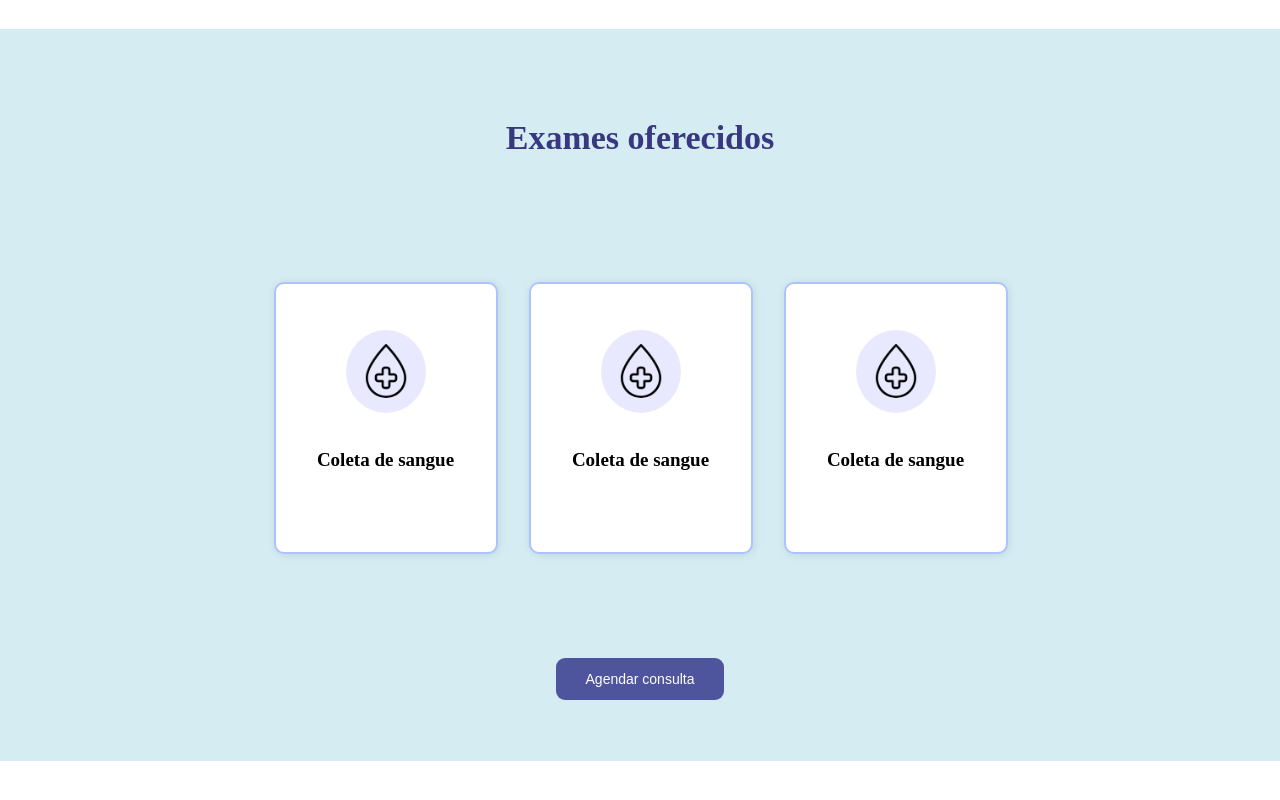
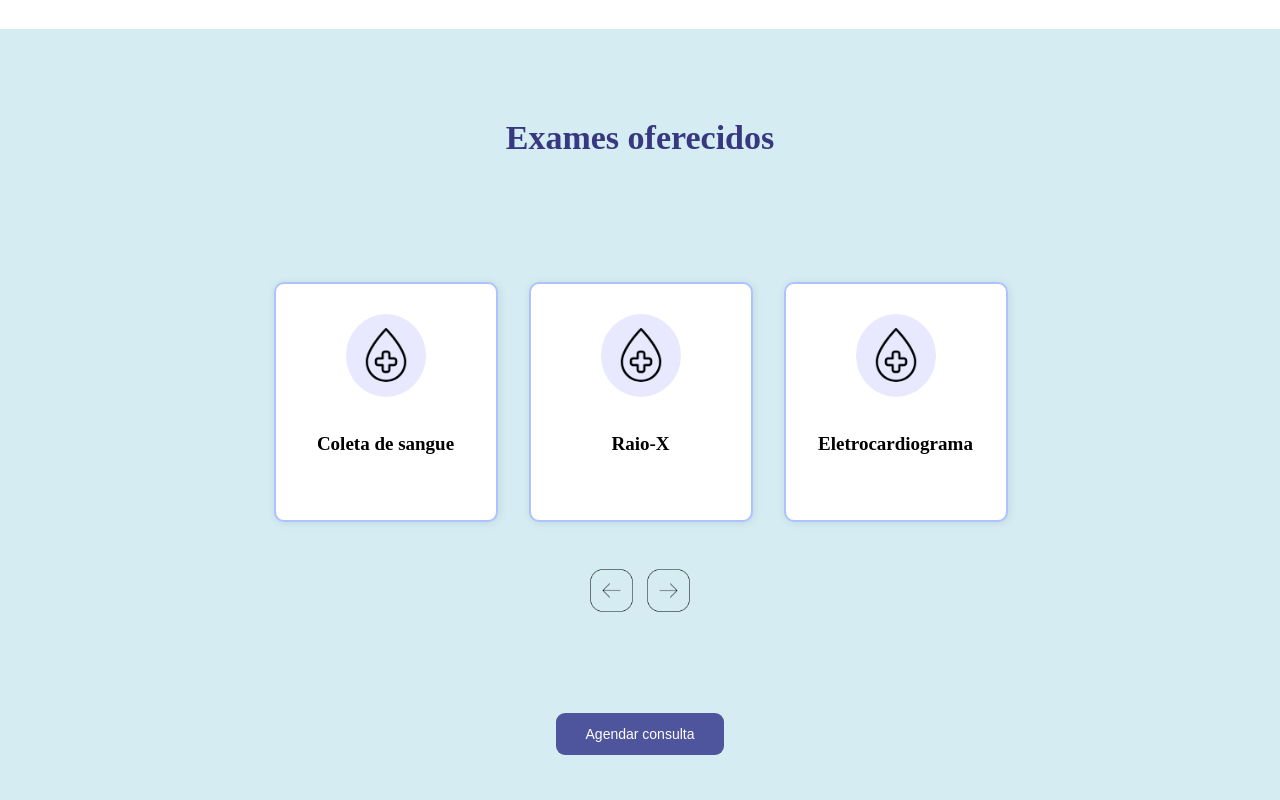
Before and after one commit to hellenpaula/projeto-clinica-medica, a React (Vite) app: page / in a window 1280 px wide. Shown: the part 2546-3346 px from the top of the page. Before the commit the page ends 3307 px from the top, so only its background shows below. Built offline with nearby package versions, Linux system fonts and the light colour scheme.

Commit message:
feat: atualizando slider e setas da seção exames

```diff
--- a/src/components/principal/SectionExames/CardsExames.css
+++ b/src/components/principal/SectionExames/CardsExames.css
@@ -3,7 +3,7 @@
 .CardExames {
     background-color: white;
     width: 14rem;
-    height: 17rem;
+    height: 15rem;
     display: flex;
     flex-direction: column;
     align-items: center;
@@ -45,6 +45,13 @@
 
 }
 
+@media(min-width: 500px) {
+    .CardExames {
+        width: 13rem;
+    }
+}
+
+
 @media(min-width: 800px) {
     .CardExames {
         width: 14rem;
--- a/src/components/principal/SectionExames/CardsExames.jsx
+++ b/src/components/principal/SectionExames/CardsExames.jsx
@@ -1,15 +1,15 @@
 
 // css
 import  './CardsExames.css'
+import { forwardRef } from 'react';
 
-
-function CardsExames(props) {
+const CardsExames = forwardRef((props, ref) => {
     return(
-        <div className="CardExames">
+        <div className="CardExames" ref={ref}>
             <img src={props.ImagemIconeExames} alt="" className="ImgIconeExames" />
             <h4 className="TituloCardExames">{props.TituloCardExames}</h4>
         </div>
     )
-}
+});
 
 export default CardsExames;
--- a/src/components/principal/SectionExames/SectionExames.css
+++ b/src/components/principal/SectionExames/SectionExames.css
@@ -17,15 +17,44 @@
 
 .ContainerCardsAreaExames {
     overflow-x: scroll;
+    scroll-behavior: smooth;
     width: 262px;
     display: flex;
     gap: 40px;
     justify-content: left;
     padding: 8px 0px 10px 10px;
-    margin: 0px 0px 94px;
+    margin: 0px 0px 36px;
     scrollbar-width:none;
 }
 
+
+.ContainerSetasCarrossel {
+    margin: 0px 0px 96px;
+}
+
+
+.ContainerSetasCarrossel button {
+    background: none;
+    border: none;
+}
+
+.SetaEsquerdaCarrossel, .SetaDireitaCarrossel {
+    width: 45px;
+    margin: 0px 6px;
+
+}
+
+.SetaEsquerdaCarrossel {
+    rotate: 180deg;
+}
+
+.SetaEsquerdaCarrossel:hover {
+    opacity: 0.7;
+}
+
+.SetaDireitaCarrossel:hover{
+    opacity: 0.7;
+}
 
 .ContainerBotaoAreaExames {
 
@@ -45,6 +74,14 @@
     background-color: #16167aa5;
 }
 
+@media(min-width: 500px) {
+    .ContainerCardsAreaExames {
+        width: 466px;
+}
+}
+
+
+
 @media(min-width: 800px) {
     .ContainerCardsAreaExames{
         width: 753px;
--- a/src/components/principal/SectionExames/SectionExames.jsx
+++ b/src/components/principal/SectionExames/SectionExames.jsx
@@ -9,6 +9,10 @@ import CardExames from './CardsExames.jsx'
 // imagem
 import ImagemSangue from '../../../assets/icone/icone sangue.png'
 
+import ImagemSeta from '../../../assets/icone/seta.png'
+
+
+import { useRef, useState } from 'react'
 
 function SectionExames() {
 
@@ -19,21 +23,88 @@ function SectionExames() {
             TituloCardExames: 'Coleta de sangue'
         },
         {
-            Id: 1,
+            Id: 2,
             ImagemIconeExames: ImagemSangue,
-            TituloCardExames: 'Coleta de sangue'
+            TituloCardExames: 'Raio-X'
         },
         {
-            Id: 1,
+            Id: 3,
             ImagemIconeExames: ImagemSangue,
-            TituloCardExames: 'Coleta de sangue'
+            TituloCardExames: 'Eletrocardiograma'
         },
         {
-            Id: 1,
+            Id: 4,
             ImagemIconeExames: ImagemSangue,
-            TituloCardExames: 'Coleta de sangue'
-        }
+            TituloCardExames: 'Ultrassom'
+        },
+        {
+            Id: 5,
+            ImagemIconeExames: ImagemSangue,
+            TituloCardExames: 'Ressonância'
+        },
+        {
+            Id: 6,
+            ImagemIconeExames: ImagemSangue,
+            TituloCardExames: 'Holter e MAPA'
+        },
+        {
+            Id: 7,
+            ImagemIconeExames: ImagemSangue,
+            TituloCardExames: 'Endoscopia'
+        },
+        {
+            Id: 8,
+            ImagemIconeExames: ImagemSangue,
+            TituloCardExames: 'Tomografia'
+        },
+
     ]
+
+
+     const carrossel = useRef(null);
+     const cardRef = useRef(null);
+
+
+     function ArrowLeftClick(e) {
+        e.preventDefault();
+
+        const larguraCard = cardRef.current.offsetWidth;
+
+        const estilosContainer = window.getComputedStyle(carrossel.current);
+
+        const gap = parseInt(estilosContainer.gap);
+
+        const larguraScroll = larguraCard + gap;
+        // const novoIndex = Math.max(currentIndex - 1, 0);
+        // setCurrentIndex(novoIndex);
+        carrossel.current.scrollLeft -= larguraScroll;
+
+
+        // setTimeout(() => {
+        //     e.currentTarget.style.opacity = "0.5";
+        // }, 200);
+
+    }
+
+    const ArrowRightClick = (e) => {
+        e.preventDefault();
+
+        const larguraCard = cardRef.current.offsetWidth;
+        const estilosContainer = window.getComputedStyle(carrossel.current);
+
+        const gap =  parseInt(estilosContainer.gap);
+
+        const larguraScroll =
+        larguraCard + gap;
+
+        // const novoIndex = Math.min(currentIndex + 1, total - 1);
+        // setCurrentIndex(novoIndex);
+        carrossel.current.scrollLeft += larguraScroll;
+
+        // setTimeout(() => {
+        //     e.currentTarget.style.opacity = '0.5';
+        // }, 200);
+    }
 
     return(
         <section className="SectionExames" id='Exames'>
@@ -41,15 +112,23 @@ function SectionExames() {
                 Exames oferecidos
             </h3>
 
-            <div className="ContainerCardsAreaExames">
-                {DadosExames.map((dado) => (
+            <div className="ContainerCardsAreaExames" ref={carrossel} >
+                {DadosExames.map((dado, index) => (
                     <CardExames
                     Id= {dado.Id}
+                    ref= {index === 0 ? cardRef : null}
                     ImagemIconeExames = {dado.ImagemIconeExames}
                     TituloCardExames = {dado.TituloCardExames}
                     />
                 ))}
             </div>
+
+            <div className="ContainerSetasCarrossel">
+                <button onClick={ArrowLeftClick}><img src={ImagemSeta} alt="" className="SetaEsquerdaCarrossel" /></button>
+
+                <button onClick={ArrowRightClick}><img src={ImagemSeta} alt="" className="SetaDireitaCarrossel" /></button>
+            </div>
+
 
             <div className="ContainerBotaoAreaExames">
                 <button className='BotaoExames'>
```
Also changed, not shown: src/assets/icone/seta.png (added).
